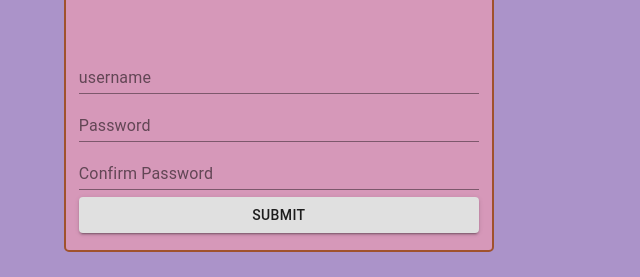
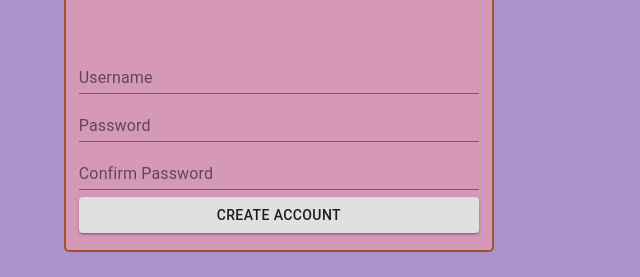
Before and after one commit to Build-Week-Pic-Metric-2/Front-End, a React (Create React App) app: page /register in a window 1280 px wide. Shown: the part 210-487 px from the top of the page, without its empty margins (0-640 px from the left). Built offline with nearby package versions, Linux system fonts and the light colour scheme.

Commit message:
isValid not working..disabled for now

```diff
--- a/src/Components/AltForm/form.js
+++ b/src/Components/AltForm/form.js
@@ -7,7 +7,7 @@ import axios from "axios";
 
 const RegistrationForm = ({username, password, confirmPassword, errors, touched,handleChange, setFieldTouched, isValid}) =>{
         const change = (username, e) => {
-            e.preventDefault();
+            e.persist();
             handleChange(e);
             setFieldTouched(username, true, false);
         };
@@ -19,7 +19,7 @@ const RegistrationForm = ({username, password, confirmPassword, errors, touched,
                     name="username"
                     helperText={touched.username ? errors.username : ""}
                     error={touched.username && Boolean(errors.username)}
-                    label="username"
+                    label="Username"
                     value={username}
                     onChange={change.bind(null, "username")}
                     fullWidth
@@ -55,7 +55,7 @@ const RegistrationForm = ({username, password, confirmPassword, errors, touched,
                     variant="contained"
                     disabled={!isValid}
                 >
-                    Submit
+                    Create Account
                 </Button>
             </Form>
         );
```
